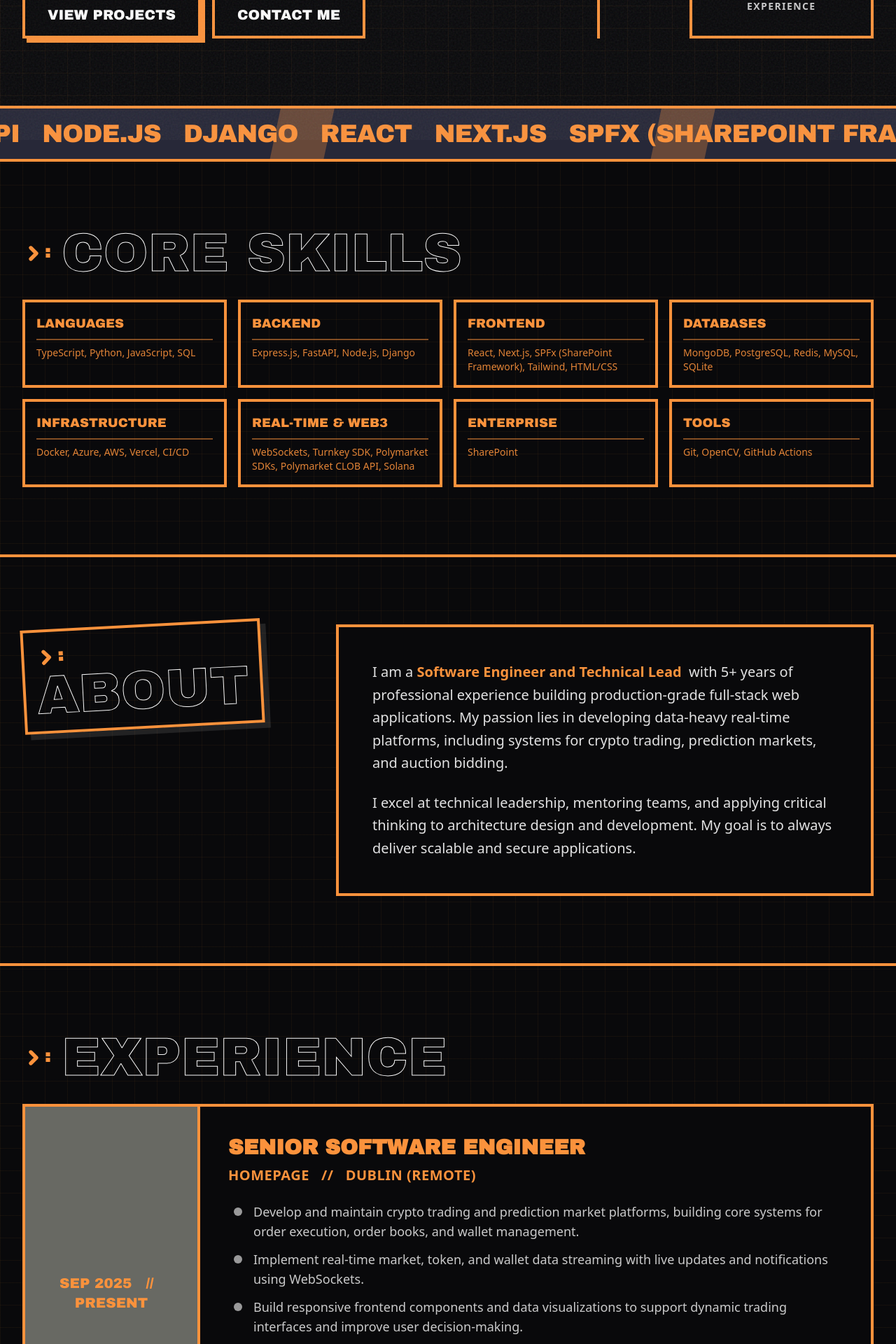
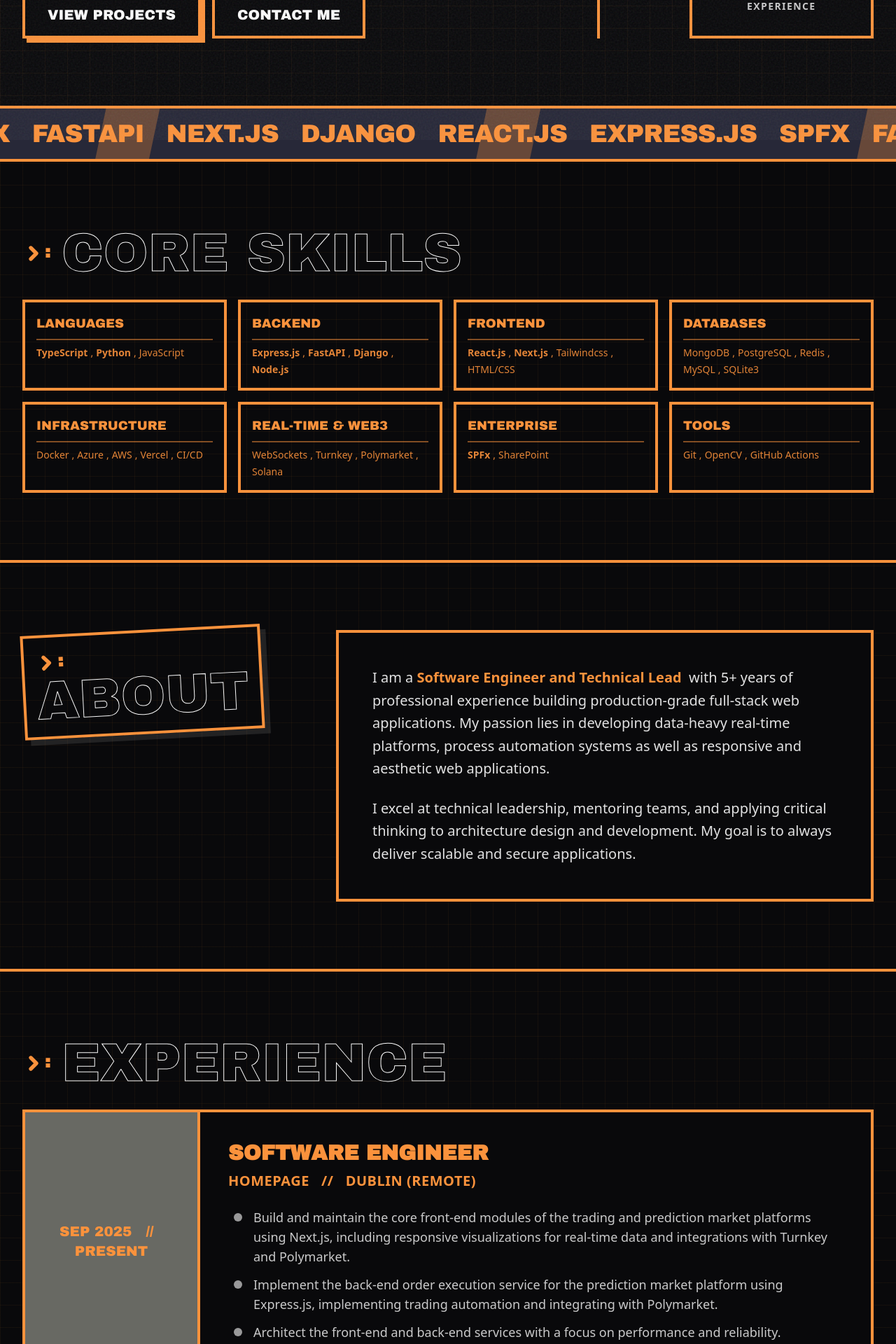
Before and after one commit to judeakinwale/portfolio_fe_test, a Next.js app: page / in a window 1280 px wide. Shown: the part 600-2520 px from the top of the page at 70% size. Built offline with nearby package versions, Linux system fonts and the light colour scheme; a web font is replaced by a local one.

Commit message:
updt: copy and styling

```diff
--- a/src/app/layout.tsx
+++ b/src/app/layout.tsx
@@ -21,9 +21,9 @@ const openSans = Open_Sans({
 });
 
 export const metadata: Metadata = {
-  title: "Akinwale Jude O. | Senior Software Engineer",
+  title: "Akinwale Jude O. | Software Engineer",
   description:
-    "Portfolio of Akinwale Jude O., Senior Software Engineer and Tech Lead.",
+    "Portfolio of Akinwale Jude O., Software Engineer and Tech Lead.",
 };
 
 export default function RootLayout({
--- a/src/components/home/About.tsx
+++ b/src/components/home/About.tsx
@@ -12,8 +12,9 @@ const About = () => {
         </strong>
         &nbsp; with 5+ years of professional experience building
         production-grade full-stack web applications. My passion lies in
-        developing data-heavy real-time platforms, including systems for crypto
-        trading, prediction markets, and auction bidding.
+        developing data-heavy real-time platforms, process automation systems as well as responsive and aesthetic web applications.
+        {/* , including systems for crypto
+        trading, prediction markets, and auction bidding. */}
       </p>
       <p>
         I excel at technical leadership, mentoring teams, and applying critical
--- a/src/components/home/Hero.tsx
+++ b/src/components/home/Hero.tsx
@@ -11,7 +11,7 @@ const Hero = () => {
   const yearsOfExperience = "05+";
 
   const description = `
-  I build high performance real-time systems, fintech platforms for the web.
+  I build high performance real-time systems for the web.
   Perfecting process automation and enterprise applications.
   `;
 
--- a/src/components/home/Skills.tsx
+++ b/src/components/home/Skills.tsx
@@ -2,6 +2,7 @@ import { UserSkills } from "@/types/user";
 import React, { useMemo } from "react";
 import TerminalStartIcon from "../common/ TerminalStartIcon";
 import TitleText from "../common/TitleText";
+import { cn } from "@/lib/utils";
 
 interface SkillProps {
   detailedSkills: UserSkills[];
@@ -9,16 +10,20 @@ interface SkillProps {
 
 const Skills: React.FC<SkillProps> = ({ detailedSkills = [] }) => {
   const marqueeSkills = useMemo(() => {
-    const skillNames = detailedSkills.map((skill) => skill.name);
+    const skillNames = detailedSkills
+      .filter((s) => typeof s.marqueeOrder === "number")
+      .sort((a, b) => a.marqueeOrder! - b.marqueeOrder!)
+      .map((skill) => skill.name);
     skillNames.concat(skillNames);
-    return skillNames;
+    return [...skillNames, ...skillNames, ...skillNames];
   }, [detailedSkills]);
 
   const groupedSkills = useMemo(
     () => Object.groupBy(detailedSkills, (skill) => skill.category),
-    [detailedSkills]
+    [detailedSkills],
   );
 
+  // TODO: Replace static grid with individual skill cards with the logo and text, ordered using the order in detailedSkills
   return (
     <section
       id="skills"
@@ -71,8 +76,15 @@ const Skills: React.FC<SkillProps> = ({ detailedSkills = [] }) => {
               <div className="mb-2 pb-2 font-archivo text-lg uppercase border-b-2 border-accent/50 group-hover:border-background/50">
                 {category}
               </div>
-              <div className="text-sm font-medium opacity-90">
-                {skills?.map((skill) => skill.name)?.join(", ")}
+              <div className="flex flex-wrap gap-1 text-sm font-medium opacity-90">
+                {skills?.map((skill) => (
+                  <React.Fragment key={skill.name}>
+                    <span className={cn(skill.featured && "font-black")}>
+                      {skill.name}
+                    </span>
+                    <span className="last:hidden">,</span>
+                  </React.Fragment>
+                ))}
               </div>
             </div>
           ))}
--- a/src/data/user.ts
+++ b/src/data/user.ts
@@ -2,45 +2,43 @@ import { UserInfo as SysUserInfo } from "os";
 import { UserInfo } from "@/types/user";
 
 const detailedSkills = [
-  { name: "TypeScript", category: "Languages" },
-  { name: "Python", category: "Languages" },
-  { name: "JavaScript", category: "Languages" },
-  { name: "SQL", category: "Languages" },
+  { name: "TypeScript", category: "Languages", featured: true },
+  { name: "Python", category: "Languages", featured: true },
+  { name: "JavaScript", category: "Languages", featured: false },
 
-  { name: "Express.js", category: "Backend" },
-  { name: "FastAPI", category: "Backend" },
-  { name: "Node.js", category: "Backend" },
-  { name: "Django", category: "Backend" },
+  { name: "Express.js", category: "Backend", featured: true, marqueeOrder: 1 },
+  { name: "FastAPI", category: "Backend", featured: true, marqueeOrder: 3 },
+  { name: "Django", category: "Backend", featured: true, marqueeOrder: 5 },
+  { name: "Node.js", category: "Backend", featured: true },
 
-  { name: "React", category: "Frontend" },
-  { name: "Next.js", category: "Frontend" },
-  { name: "SPFx (SharePoint Framework)", category: "Frontend" },
-  { name: "Tailwind", category: "Frontend" },
-  { name: "HTML/CSS", category: "Frontend" },
+  { name: "React.js", category: "Frontend", featured: true, marqueeOrder: 0 },
+  { name: "Next.js", category: "Frontend", featured: true, marqueeOrder: 4 },
+  { name: "Tailwindcss", category: "Frontend", featured: false },
+  { name: "HTML/CSS", category: "Frontend", featured: false },
 
-  { name: "MongoDB", category: "Databases" },
-  { name: "PostgreSQL", category: "Databases" },
-  { name: "Redis", category: "Databases" },
-  { name: "MySQL", category: "Databases" },
-  { name: "SQLite", category: "Databases" },
+  { name: "MongoDB", category: "Databases", featured: false },
+  { name: "PostgreSQL", category: "Databases", featured: false },
+  { name: "Redis", category: "Databases", featured: false },
+  { name: "MySQL", category: "Databases", featured: false },
+  { name: "SQLite3 ", category: "Databases", featured: false },
 
-  { name: "Docker", category: "Infrastructure" },
-  { name: "Azure", category: "Infrastructure" },
-  { name: "AWS", category: "Infrastructure" },
-  { name: "Vercel", category: "Infrastructure" },
-  { name: "CI/CD", category: "Infrastructure" },
+  { name: "Docker", category: "Infrastructure", featured: false },
+  { name: "Azure", category: "Infrastructure", featured: false },
+  { name: "AWS", category: "Infrastructure", featured: false },
+  { name: "Vercel", category: "Infrastructure", featured: false },
+  { name: "CI/CD", category: "Infrastructure", featured: false },
 
-  { name: "WebSockets", category: "Real-time & Web3" },
-  { name: "Turnkey SDK", category: "Real-time & Web3" },
-  { name: "Polymarket SDKs", category: "Real-time & Web3" },
-  { name: "Polymarket CLOB API", category: "Real-time & Web3" },
-  { name: "Solana", category: "Real-time & Web3" },
+  { name: "WebSockets", category: "Real-time & Web3", featured: false },
+  { name: "Turnkey", category: "Real-time & Web3", featured: false },
+  { name: "Polymarket", category: "Real-time & Web3", featured: false },
+  { name: "Solana", category: "Real-time & Web3", featured: false },
 
-  { name: "SharePoint", category: "Enterprise" },
+  { name: "SPFx", category: "Enterprise", featured: true, marqueeOrder: 2 },
+  { name: "SharePoint", category: "Enterprise", featured: false },
 
-  { name: "Git", category: "Tools" },
-  { name: "OpenCV", category: "Tools" },
-  { name: "GitHub Actions", category: "Tools" },
+  { name: "Git", category: "Tools", featured: false },
+  { name: "OpenCV", category: "Tools", featured: false },
+  { name: "GitHub Actions", category: "Tools", featured: false },
 ];
 
 const workExperience = [
@@ -48,18 +46,13 @@ const workExperience = [
     isCurrent: true,
     company: "Homepage",
     location: "Dublin (Remote)",
-    role: "Senior Software Engineer",
+    role: "Software Engineer",
     startDate: "Sep 2025",
     endDate: "Present",
     responsibilities: [
-      "Develop and maintain crypto trading and prediction market platforms, building core systems for order execution, order books, and wallet management.",
-      "Implement real-time market, token, and wallet data streaming with live updates and notifications using WebSockets.",
-      "Build responsive frontend components and data visualizations to support dynamic trading interfaces and improve user decision-making.",
-      "Integrate Web3 and trading infrastructure (e.g. Turnkey, Polymarket, Solana, decentralized exchanges) to enable market data retrieval, transaction processing, and automated trading workflows.",
-      "Implement secure authentication and wallet infrastructure, including transaction signing and secure key management using the Turnkey SDK.",
-      // "Develop and maintain crypto trading and prediction market platforms ensuring high availability and low latency.",
-      // "Architect secure backends using Next.js, Express.js, TypeScript, PostgreSQL and MongoDB.",
-      // "Integrate complex Web3 SDKs including Turnkey and Polymarket as well as the Polymarket CLOB APIs.",
+      "Build and maintain the core front-end modules of the trading and prediction market platforms using Next.js, including responsive visualizations for real-time data and integrations with Turnkey and Polymarket.",
+      "Implement the back-end order execution service for the prediction market platform using Express.js, implementing trading automation and integrating with Polymarket.",
+      "Architect the front-end and back-end services with a focus on performance and reliability.",
     ],
   },
   {
@@ -70,14 +63,9 @@ const workExperience = [
     startDate: "May 2021",
     endDate: "Sep 2025",
     responsibilities: [
-      "Built and maintained full-stack applications using React, Next.js, Express.js, FastAPI, Django and SPFx (SharePoint Framework), delivering production systems and automation solutions",
-      "Designed and implemented REST APIs with clear documentation using Postman, Swagger, and ReDoc",
-      "Developed database-driven applications using PostgreSQL, MongoDB, MySQL, and SQLite with focus on performance and reliability",
-      "Set up CI/CD pipelines and DevOps workflows using Docker, GitHub Actions, and Azure DevOps to improve deployment speed and consistency",
-      "Led architecture decisions, mentored team members, and integrated cloud services (Azure, AWS) to deliver scalable enterprise solutions",
-      // "Spearheaded the development of robust full-stack enterprise applications and automated workflows using React, Node, and Python.",
-      // "Mentored junior developers, introduced Agile practices, and significantly improved code quality across the team.",
-      // "Implemented tailored enterprise solutions utilizing SharePoint and React SPFx.",
+      "Built and maintained full-stack applications and SharePoint solutions using Python, TypeScript, JavaScript and SPFx",
+      "Optimized database driven applications and process automation solutions, reducing application response times to 1 - 3 seconds.",
+      "Led architecture decisions, mentored team members and provided technical guidance throughout the project life cycle.",
     ],
   },
 ];
@@ -166,15 +154,18 @@ const projects = [
       "TypeScript",
       "Next.js",
       "Express.js",
-      "Turnkey & Polymarket APIs",
+      "Turnkey",
+      "Polymarket",
+      "PostgreSQL",
       "WebSockets",
-      "PostgreSQL",
       "MongoDB",
       "Redis",
       "Docker",
     ],
     responsibilities: [
-      "Led development of the Next.js frontend for real-time trading dashboards with fast and responsive data updates",
+      "Built the front-end to handle live market and wallet data for tokens on the Solana chain.",
+      "Implemented secure authentication, key management and transaction signing using Turnkey.",
+      "Led development of the -Next.js front-end for real-time trading dashboards with fast and responsive data updates",
       "Built and improved backend services using Express.js, including WebSocket data streaming and Redis caching to reduce latency",
     ],
   },
@@ -182,7 +173,7 @@ const projects = [
     title: "E-Test",
     role: "Full-Stack Developer",
     description: `
-    Electronic testing platform with real-time grading, flexible test setup, and reporting.
+    Electronic testing platform with real-time grading, flexible test setup, and anti-cheating features.
     Designed to support 2,000+ concurrent users reliably.`,
     technologies: [
       "TypeScript",
@@ -199,7 +190,7 @@ const projects = [
     responsibilities: [
       "Designed and built a full-stack system with real-time grading and anti-cheating features",
       "Integrated HCM APIs for user management and SharePoint for data and file storage",
-      "Developed admin and test-taking modules, including onboarding, scheduling, and test management",
+      "Automated the user onboarding, grading, batching and test scheduling processes, a previously multi-week process",
       "Deployed and maintained the application on Azure with CI/CD using GitHub Actions",
     ],
   },
@@ -222,7 +213,8 @@ const projects = [
     ],
     responsibilities: [
       "Built a FastAPI backend handling 10k+ daily attendance records reliably",
-      "Implemented facial recognition with OpenCV, along with QR code and location-based check-ins to improve accuracy",
+      "Automated the attendance tracking process, reducing the time taken from approximately 3 minutes to under 10 seconds.",
+      "Implemented geofencing and facial recognition to prevent false attendance records.",
       "Deployed the system on Azure using Docker and automated CI/CD with GitHub Actions",
     ],
   },
@@ -241,8 +233,7 @@ export const userInfo: UserInfo = {
   name: "Jude Akinwale",
   title: "Software Engineer / Tech Lead",
   email: "judeakinwale@gmail.com",
-  description:
-    "High-performance real-time systems. Crypto trading platforms. Enterprise applications. I build robust backends and dynamic frontends that don't compromise on speed or bold aesthetics.",
+  description: "",
   detailedDescription: "",
   yearsOfExperience: "05",
   experienceDescription: "05+ years of production experience",
--- a/src/types/user.ts
+++ b/src/types/user.ts
@@ -2,6 +2,8 @@ export interface UserSkills {
   name: string;
   category: string;
   experience?: string;
+  featured?: boolean;
+  marqueeOrder?: number;
 }
 
 export interface UserExperience {
@@ -33,6 +35,7 @@ export interface UserContact {
   Twitter?: string;
   Phone?: string;
   Whatsapp?: string;
+  Resume?: string;
 }
 
 export interface UserInfo {
```
Also changed, not shown: src/components/home/Contact.tsx (+22 -7 lines), 1 other file (tests, documents, lock files or other folders).
